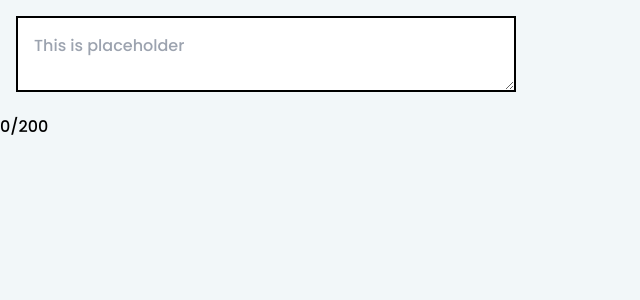
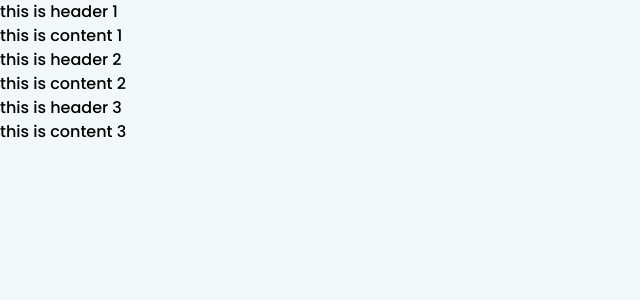
Before and after one commit to abhay-rana/REACT-MODAL-PORTALS, a React (Create React App) app: page / in a window 1280 px wide. Shown: the top 300 px of the page, without its empty margins (0-640 px from the left). Built offline with nearby package versions, Linux system fonts and the light colour scheme.

Commit message:
accordion

```diff
--- /dev/null
+++ b/src/components/utils/accordion/accordion.js
@@ -0,0 +1,22 @@
+import React, { useState } from "react";
+
+import { AccordionProvider } from "./index";
+
+import Header from "./header";
+import Content from "./content";
+import AccordionItem from "./accordrion-item";
+
+const Accordion = ({ children }) => {
+	const [isExpanded, setExpand] = useState(false);
+	return (
+		<>
+			<AccordionProvider value={{ isExpanded, setExpand }}>{children}</AccordionProvider>
+		</>
+	);
+};
+
+Accordion.Header = Header;
+Accordion.Content = Content;
+Accordion.AccordionItem = AccordionItem;
+
+export default Accordion;
--- /dev/null
+++ b/src/components/utils/accordion/accordrion-item.js
@@ -0,0 +1,11 @@
+import React from "react";
+
+const AccordionItem = ({ children, ...restProps }) => {
+	return (
+		<>
+			<div>{React.Children.map(children, (children) => React.cloneElement(children, { ...restProps }))}</div>
+		</>
+	);
+};
+
+export default AccordionItem;
--- /dev/null
+++ b/src/components/utils/accordion/content.js
@@ -0,0 +1,13 @@
+import React from "react";
+
+const Content = ({ children, ...restProps }) => {
+	console.log({ restProps });
+
+	return (
+		<>
+			<div>{children}</div>
+		</>
+	);
+};
+
+export default Content;
--- /dev/null
+++ b/src/components/utils/accordion/header.js
@@ -0,0 +1,15 @@
+import React from "react";
+import { useAccordion } from ".";
+
+const Header = ({ children, ...restProps }) => {
+	const { isExpanded, setExpand } = useAccordion();
+	console.log({ restProps });
+	return (
+		<>
+			<div>{children}</div>
+			{/* <button onClick={() => setExpand(id)}></button> */}
+		</>
+	);
+};
+
+export default Header;
--- /dev/null
+++ b/src/components/utils/accordion/index.js
@@ -0,0 +1,20 @@
+//this index for the barrel exports of the components (very important for the code cleaning )
+//but as we are using the accordion sub components as the Accordion.Header , Accordion.Content like this so we don,t need the barrel exports
+
+import { createContext, useContext } from "react";
+
+const accordion_context = createContext();
+export const AccordionProvider = accordion_context.Provider;
+
+export const useAccordion = () => {
+	const context = useContext(accordion_context);
+
+	// if `undefined`, throw an error
+	if (context === undefined) {
+		throw new Error("usePortalContextState was used outside of its Provider");
+	}
+	console.log(context);
+	return context;
+};
+
+export { default as Accordion } from "./accordion";
--- /dev/null
+++ b/src/do.js
@@ -0,0 +1,45 @@
+import React from "react";
+
+import { Accordion } from "./components/utils/accordion";
+
+const Do = () => {
+	const clickHandler = () => {
+		console.log("click handeled");
+	};
+
+	return (
+		<>
+			<Accordion
+				defaultExpanded={2}
+				onClick={clickHandler}
+			>
+				<Accordion.AccordionItem id="1">
+					<Accordion.Header>
+						<div>this is header 1</div>
+					</Accordion.Header>
+					<Accordion.Content>
+						<p>this is content 1</p>
+					</Accordion.Content>
+				</Accordion.AccordionItem>
+				<Accordion.AccordionItem id="2">
+					<Accordion.Header>
+						<div>this is header 2</div>
+					</Accordion.Header>
+					<Accordion.Content>
+						<p>this is content 2</p>
+					</Accordion.Content>
+				</Accordion.AccordionItem>
+				<Accordion.AccordionItem id="3">
+					<Accordion.Header>
+						<div>this is header 3</div>
+					</Accordion.Header>
+					<Accordion.Content>
+						<p>this is content 3</p>
+					</Accordion.Content>
+				</Accordion.AccordionItem>
+			</Accordion>
+		</>
+	);
+};
+
+export default Do;
--- a/src/index.js
+++ b/src/index.js
@@ -1,17 +1,19 @@
 import React from "react";
 import ReactDOM from "react-dom/client";
+
+import ModalProvider from "./provider/portal-provider";
 
 import "./styles/global.css";
 
 import App from "./app";
-
-import ModalProvider from "./provider/portal-provider";
-import Check from "./check";
+// import Check from "./check";
+import Do from "./do";
 
 const root = ReactDOM.createRoot(document.getElementById("root"));
 root.render(
 	<ModalProvider>
 		{/* <App /> */}
-		<Check />
+		{/* <Check /> */}
+		<Do />
 	</ModalProvider>
 );
```
